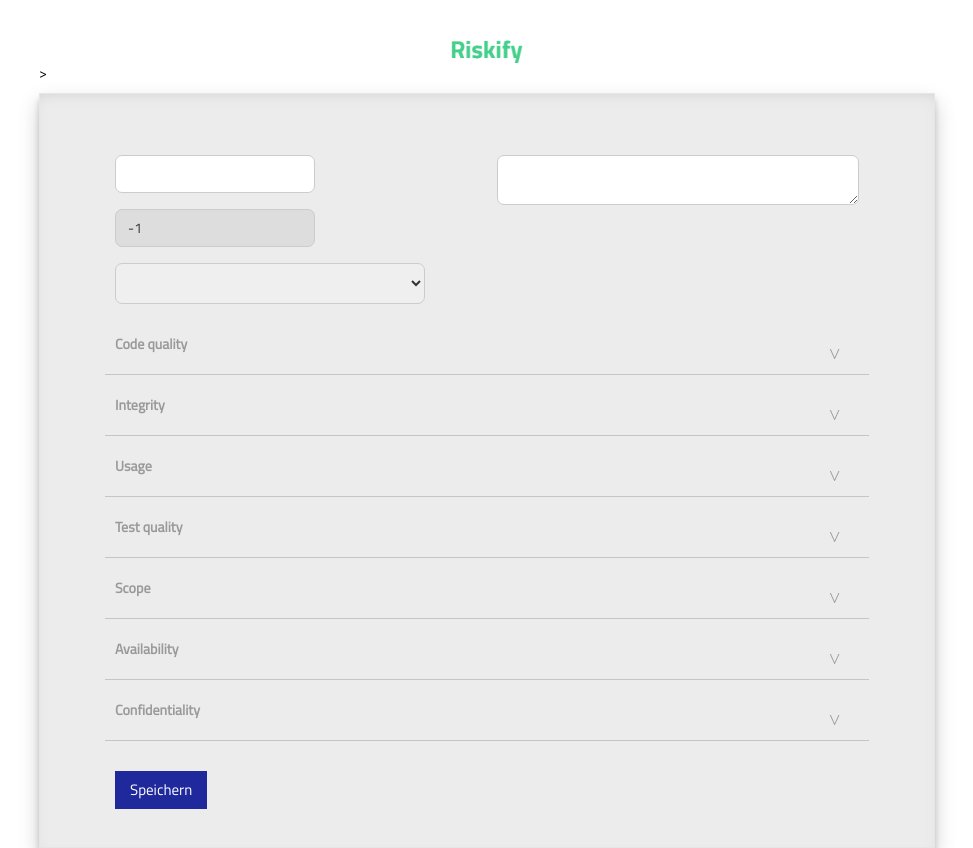
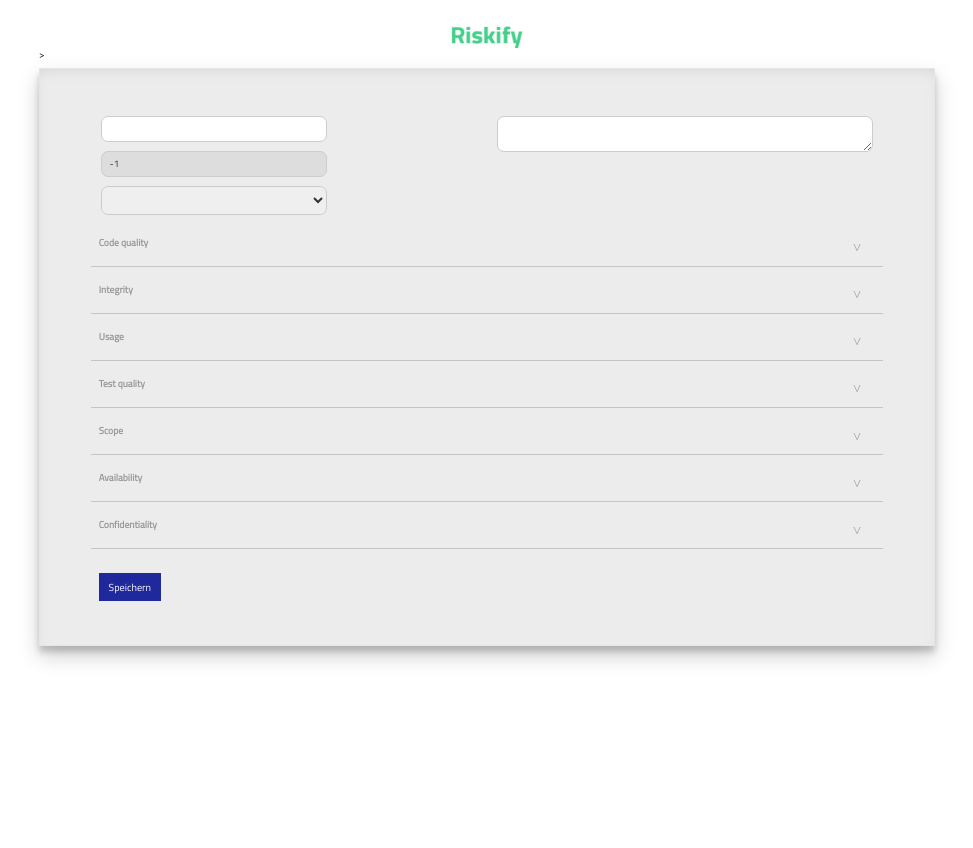
Before and after one commit to Praxisprojekt2021/praxisprojekt, a Flask app: page /component in a window 1280 px wide. Shown: the whole page, without its empty margins (153-1126 px from the left). After the commit the page ends 663 px from the top, so only its background shows below. Run offline with Flask 2, Linux system fonts and the light colour scheme; some libraries are stand-ins or nearby versions.

Commit message:
I92: Einzelkomponenten View responsive

```diff
--- a/frontend/static/css/einzelkomponente.css
+++ b/frontend/static/css/einzelkomponente.css
@@ -5,16 +5,16 @@
 body {
   margin: auto;
   width: 70%;
-  padding-top: 40px;
-  font-size: 14px;
-  line-height: 20px;
+  padding-top: 2%;
+  font-size: 0.75vw;
+  line-height: 150%;
   min-height: 100%;
   background-color: #fff;
   overflow-y: scroll;
 }
 
 label {
-  margin-bottom: 6px;
+  margin-bottom: 1%;
   max-width: 100%;
   vertical-align: middle;
 }
@@ -37,8 +37,7 @@ button, html input[type="button"], input[type="reset"] {
 }
 
 .header {
-  display: block;
-  margin-bottom: 30px;
+  display: block
 }
 
 .component-form {
@@ -46,40 +45,22 @@ button, html input[type="button"], input[type="reset"] {
   margin-left: 15px;
 }
 
-.logo {
-  position: inherit;
-  display: block;
-  margin-right: auto;
-  margin-left: auto;
-  text-align: left;
-}
-
-.navigation {
-  position: relative;
-  left: auto;
-  display: inline-block;
-  overflow: visible;
-  width: 300px;
-  height: 20px;
-  float: left;
-}
-
 .view-description-label {
-  font-size: 17px;
+  font-size: 0.9vw;
   font-weight: 700;
 }
 
 .component-form-block {
   position: relative;
-  margin-top: 15px;
-  margin-bottom: 15px;
+  margin-top: 1.5%;
+  margin-bottom: 1.5%;
 }
 
 .entry-label {
   position: relative;
-  top: 3px;
+  top: 0.3%;
   display: inline-block;
-  padding-left: 5px;
+  padding-left: 0.5%;
   float: left;
   clear: left;
   font-weight: 400;
@@ -88,19 +69,13 @@ button, html input[type="button"], input[type="reset"] {
 .textarea {
   position: relative;
   display: block;
-  overflow: auto;
-  width: 450px;
-  max-height: 100%;
-  max-width: 100%;
-  min-height: 50px;
-  min-width: 20px;
+  overflow: hidden;
+  font-size: 0.8vw;
+  width: 100%;
   float: left;
   clear: left;
   border-radius: 7px;
-  height: 38px;
-  padding: 8px 12px;
-  margin-bottom: 10px;
-  font-size: 14px;
+  font-size: 0.8vw;
   line-height: 1.428571429;
   color: #333333;
   vertical-align: middle;
@@ -113,10 +88,10 @@ button, html input[type="button"], input[type="reset"] {
   width: 100%;
   position: relative;
   vertical-align: top;
-  padding-top: 20px;
-  padding-bottom: 20px;
-  padding-left: 10px;
-  padding-right: 40px;
+  padding-top: 2%;
+  padding-bottom: 2%;
+  padding-left: 1%;
+  padding-right: 4%;
   text-align: left;
   margin-left: auto;
   margin-right: auto;
@@ -141,12 +116,12 @@ button, html input[type="button"], input[type="reset"] {
 
 .accordion-icon-dropdown-toggle {
   position: absolute;
-  font-size: 20px;
-  top: 20;
+  font-size: 150%;
+  top: 20%;
   right: 0;
   bottom: 0;
   margin: auto;
-  margin-right: 20px;
+  margin-right: 2%;
   width: 1em;
   height: 1em;
   transition: 0.35s ease-out;
@@ -165,13 +140,13 @@ button, html input[type="button"], input[type="reset"] {
 }
 
 .info-icon {
+  width: 6%;
   position: relative;
   display: inline-block;
   overflow: visible;
-  margin-top: 2px;
-  margin-left: 10px;
+  margin-top: 0.2%;
+  margin-left: 1%;
   float: left;
-  border-radius: 20px;
   transition: 0.21s ease-out;
   opacity: 0.65;
 }
@@ -185,13 +160,13 @@ button, html input[type="button"], input[type="reset"] {
   display: inline-block;
   width: auto;
   max-width: 100%;
-  min-width: 200px;
+  min-width: 60%;
   float: left;
   clear: left;
   border-radius: 7px;
-  padding: 8px 12px;
-  margin-bottom: 10px;
-  font-size: 14px;
+  padding: 1.37% 2.055%;
+  margin-bottom: 1.3%;
+  font-size: 0.75vw;
   line-height: 1.428571429;
   color: #333333;
   vertical-align: middle;
@@ -213,9 +188,9 @@ button, html input[type="button"], input[type="reset"] {
 }
 
 .component-overview {
-  padding-top: 40px;
-  padding-left: 50px;
-  padding-right: 50px;
+  padding-top: 3.5%;
+  padding-left: 4%;
+  padding-right: 4%;
   border-style: solid;
   border-width: 1px;
   border-color: #e6e6e6;
@@ -226,23 +201,13 @@ button, html input[type="button"], input[type="reset"] {
 .features-columns {
   display: inline-block;
   width: 100%;
-  margin-left: 10px;
+  margin-left: 1.1%;
 }
 
 .description-columns {
+  position: relative;
   display: inline-block;
-}
-
-.navigation-links {
-  display: block;
-  padding-right: 5px;
-  padding-left: 5px;
-  font-size: 18px;
-  float: left;
-  color: #000;
-  text-decoration: none;
-  cursor: pointer;
-  transition: 0.21s ease-out;
+  width: 100%;
 }
 
 .navigation-link-separator {
@@ -273,18 +238,18 @@ button, html input[type="button"], input[type="reset"] {
 }
 
 .control-area {
-  padding-top: 30px;
-  padding-bottom: 20px;
-  padding-left: 10px;
+  padding-top: 3%;
+  padding-bottom: 2%;
+  padding-left: 1%;
 }
 
 .create-button {
   position: static;
-  font-size: 15px;
+  font-size: 0.8vw;
   display: inline-block;
-  padding: 9px 15px;
-  margin-bottom: 3px;
-  margin-right: 3px;
+  padding: 0.87% 1.255%;
+  margin-bottom: 2%;
+  margin-right: 2%;
   background-color: #1f299c;
   color: white;
   border: 0;
```
